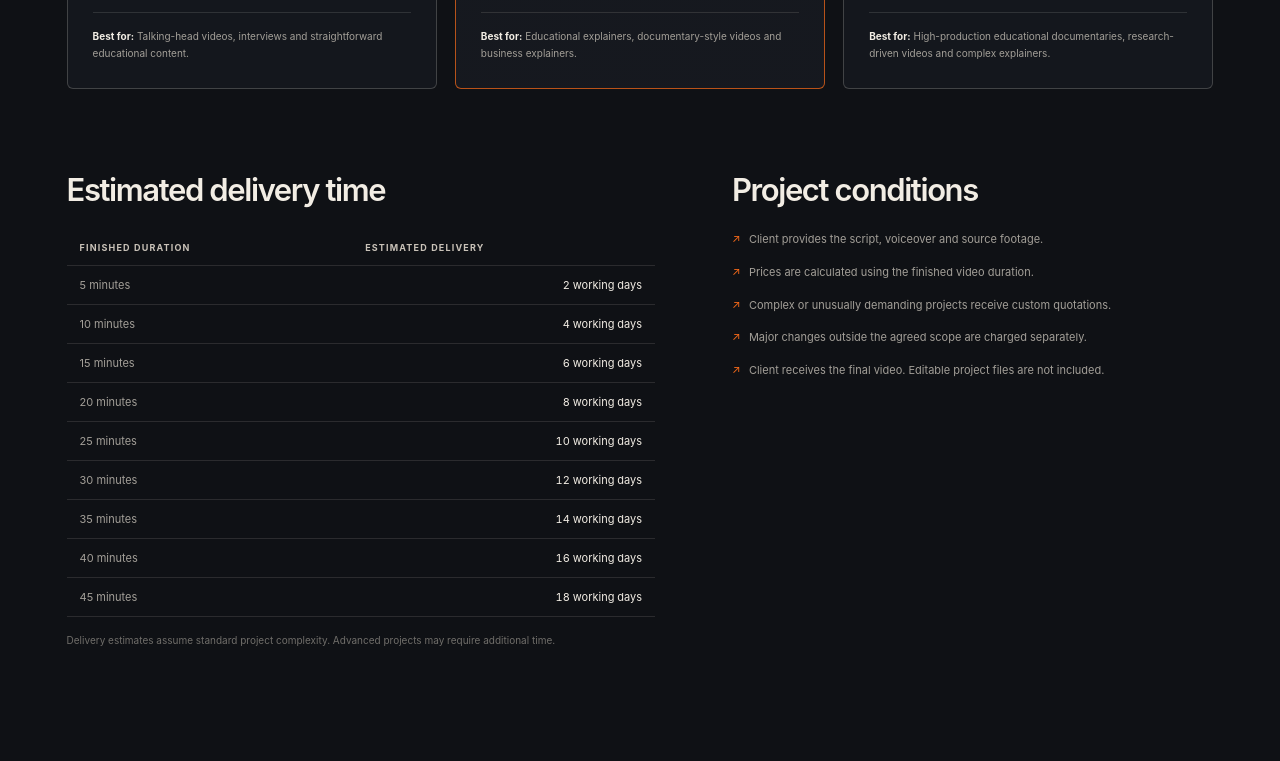
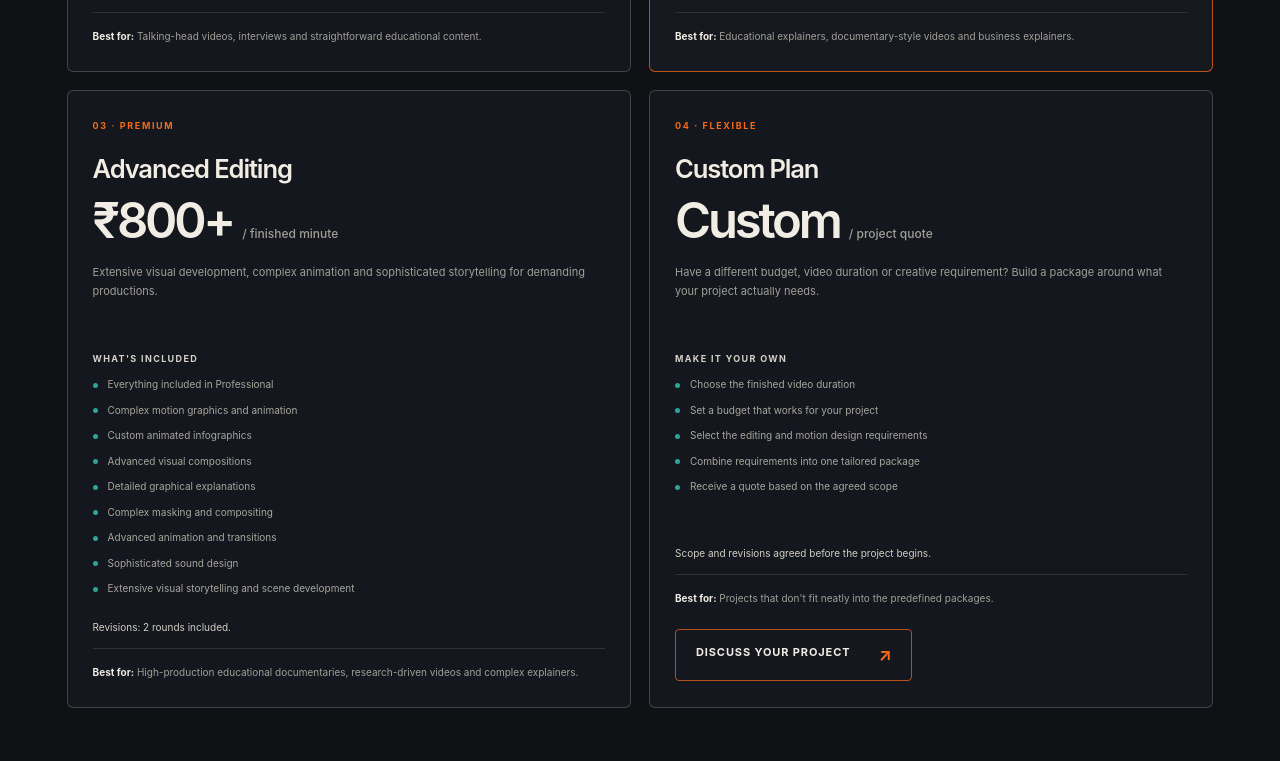
Before and after one commit to joggy0577-lgtm/portfolio, a plain HTML site: page index.html in a window 1280 px wide. Shown: the part 2699-3460 px from the top of the page. Drawn offline with Linux system fonts and the light colour scheme.

Commit message:
Adjust pricing grid and add custom plan details

```diff
--- a/index.html
+++ b/index.html
@@ -298,7 +298,7 @@ margin-top: 68px;;
     .pricing-intro { margin: 14px 0 0; color: var(--muted); font-size: 12px; letter-spacing: .12em; }
     .pricing-grid {
       display: grid;
-      grid-template-columns: repeat(3, minmax(0, 1fr));
+      grid-template-columns: repeat(2, minmax(0, 1fr));
       gap: 18px;
       align-items: stretch;
       margin-top: 48px;
@@ -621,6 +621,24 @@ margin-top: 68px;;
             <p class="revision-note">Revisions: 2 rounds included.</p>
             <p class="best-for"><strong>Best for:</strong> High-production educational documentaries, research-driven videos and complex explainers.</p>
           </article>
+
+          <article class="price-card reveal">
+            <div class="price-card-label">04 · Flexible</div>
+            <h3>Custom Plan</h3>
+            <p class="price-amount">Custom <span>/ project quote</span></p>
+            <p class="price-description">Have a different budget, video duration or creative requirement? Build a package around what your project actually needs.</p>
+            <p class="price-includes-title">Make it your own</p>
+            <ul class="price-features">
+              <li>Choose the finished video duration</li>
+              <li>Set a budget that works for your project</li>
+              <li>Select the editing and motion design requirements</li>
+              <li>Combine requirements into one tailored package</li>
+              <li>Receive a quote based on the agreed scope</li>
+            </ul>
+            <p class="revision-note">Scope and revisions agreed before the project begins.</p>
+            <p class="best-for"><strong>Best for:</strong> Projects that don't fit neatly into the predefined packages.</p>
+            <a class="hero-cta" href="#contact" style="margin-top:22px; justify-content:space-between;"><span>Discuss your project</span><span aria-hidden="true">↗</span></a>
+          </article>
         </div>
 
         <div class="pricing-details">
@@ -648,7 +666,7 @@ margin-top: 68px;;
             <ul class="conditions-list">
               <li>Client provides the script, voiceover and source footage.</li>
               <li>Prices are calculated using the finished video duration.</li>
-              <li>Complex or unusually demanding projects receive custom quotations.</li>
+              <li>Custom packages are available for different budgets, durations and project requirements.</li>
               <li>Major changes outside the agreed scope are charged separately.</li>
               <li>Client receives the final video. Editable project files are not included.</li>
             </ul>
```
